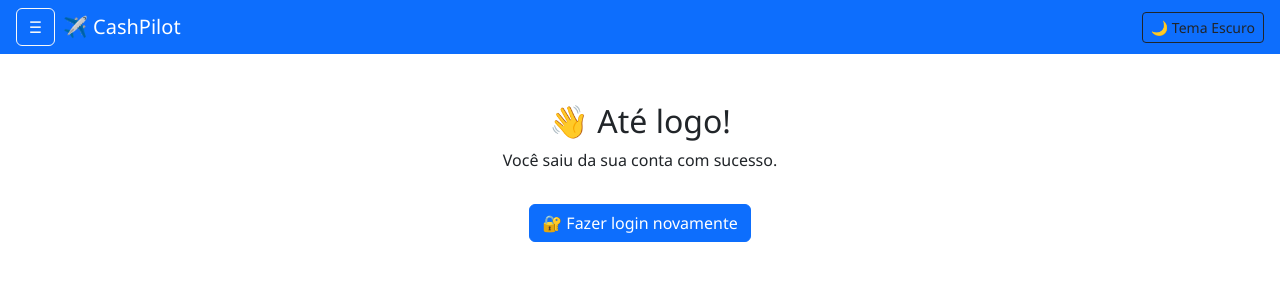
After one commit to botlorien/finance_pwa, a Django app: page /bye/ in a window 1280 px wide. The commit adds this page. Shown: the top 300 px of the page. Run offline with Django 5.2, Linux system fonts and the light colour scheme.

Commit message:
Novas melhorias

```diff
--- a/core/static/css/style.css
+++ b/core/static/css/style.css
@@ -30,3 +30,11 @@ body {
     max-width: 100%;
     height: auto !important;
   }
+
+  .fade-in {
+    animation: fadeIn 0.8s ease-in-out both;
+}
+@keyframes fadeIn {
+    from { opacity: 0; transform: translateY(10px); }
+    to   { opacity: 1; transform: translateY(0); }
+}
--- a/core/templates/base.html
+++ b/core/templates/base.html
@@ -35,7 +35,7 @@
   <link href="https://cdn.jsdelivr.net/npm/bootstrap@5.3.0/dist/css/bootstrap.min.css" rel="stylesheet">
   <link href="{% static 'css/style.css' %}" rel="stylesheet">
 </head>
-<body class="bg-light">
+<body data-bs-theme="light">
 
   <!-- 🔷 MENU TOPO COMUM -->
   <nav class="navbar navbar-expand-lg navbar-dark bg-primary px-3">
@@ -43,6 +43,12 @@
       ☰
     </button>
     <span class="navbar-brand mb-0 h1">✈️ CashPilot</span>
+    <div class="ms-auto">
+      <button class="btn btn-sm" id="toggle-theme" title="Alternar tema">
+        🌙 Tema Escuro
+    </button>
+
+  </div>
     {% block navbar_extra %}{% endblock %}
   </nav>
 
@@ -60,6 +66,15 @@
         <li class="nav-item">
           <a class="nav-link" href="{% url 'dashboard' %}">📊 Dashboard</a>
         </li>
+        <li class="nav-item">
+          <form method="post" action="{% url 'account_logout' %}" class="d-inline">
+            {% csrf_token %}
+            <button type="submit" class="nav-link" onclick="return confirm('Deseja sair da conta?')">
+                🔒 Logout
+            </button>
+          </form>
+
+        </li>
       </ul>
     </div>
   </div>
@@ -70,6 +85,37 @@
 
   <!-- JS -->
   <script src="https://cdn.jsdelivr.net/npm/bootstrap@5.3.0/dist/js/bootstrap.bundle.min.js"></script>
+  <script>
+    const savedTheme = localStorage.getItem('cashpilot-theme') || 'light';
+    document.body.setAttribute('data-bs-theme', savedTheme);
+    const toggleBtn = document.getElementById('toggle-theme');
+
+    function updateThemeUI(theme) {
+        toggleBtn.innerText = theme === 'dark' ? '☀️ Tema Claro' : '🌙 Tema Escuro';
+
+        // Remove classes antigas
+        toggleBtn.classList.remove('btn-outline-light', 'btn-outline-dark');
+
+        // Adiciona classe com base no tema atual
+        if (theme === 'dark') {
+            toggleBtn.classList.add('btn-outline-light');
+        } else {
+            toggleBtn.classList.add('btn-outline-dark');
+        }
+    }
+
+    updateThemeUI(savedTheme);
+
+    toggleBtn.addEventListener('click', () => {
+        const current = document.body.getAttribute('data-bs-theme');
+        const next = current === 'light' ? 'dark' : 'light';
+        document.body.setAttribute('data-bs-theme', next);
+        localStorage.setItem('cashpilot-theme', next);
+        updateThemeUI(next);
+    });
+</script>
+
+
   {% block script %}{% endblock %}
 </body>
 </html>
--- /dev/null
+++ b/core/templates/core/bye.html
@@ -0,0 +1,8 @@
+{% extends 'base.html' %}
+{% block content %}
+<div class="container text-center mt-5">
+    <h2>👋 Até logo!</h2>
+    <p>Você saiu da sua conta com sucesso.</p>
+    <a href="{% url 'account_login' %}" class="btn btn-primary mt-3">🔐 Fazer login novamente</a>
+</div>
+{% endblock %}
--- a/core/templates/core/home.html
+++ b/core/templates/core/home.html
@@ -43,6 +43,9 @@
   <div class="offcanvas-body">
     <a href="{% url 'home' %}" class="btn btn-outline-primary w-100 my-1">🏠 Home</a>
     <a href="{% url 'dashboard' %}" class="btn btn-outline-primary w-100 my-1">📊 Dashboard</a>
+    <a href="{% url 'account_logout' %}" class="btn btn-outline-danger btn-sm" onclick="return confirm('Deseja sair da sua conta?')">
+      🔒 Logout
+  </a>
   </div>
 </div>
 {% endblock %}
--- a/core/urls.py
+++ b/core/urls.py
@@ -20,6 +20,7 @@ urlpatterns = [
     path('deletar-receita/<int:pk>/', views.deletar_receita, name='deletar_receita'),
     path('registro/<int:pk>/excluir/', views.deletar_registro, name='deletar_registro'),
     path('offline/', views.offline, name='offline'),
+    path('bye/', views.bye, name='bye'),
 
 
 ]
--- a/core/views.py
+++ b/core/views.py
@@ -319,3 +319,6 @@ def deletar_registro(request, pk):
 
 def offline(request):
     return render(request, 'core/offline.html')
+
+def bye(request):
+    return render(request, 'core/bye.html')
--- a/finance_pwa/settings.py
+++ b/finance_pwa/settings.py
@@ -83,6 +83,8 @@ TEMPLATES = [
         },
     },
 ]
+
+TEMPLATES[0]['OPTIONS']['debug'] = True
 
 WSGI_APPLICATION = 'finance_pwa.wsgi.application'
 
@@ -183,3 +185,4 @@ PWA_SERVICE_WORKER_PATH = os.path.join(BASE_DIR, 'core', 'static', 'js', 'servic
 
 LOGIN_URL = '/accounts/login/'
 LOGIN_REDIRECT_URL = '/'
+ACCOUNT_LOGOUT_REDIRECT_URL = '/accounts/login/'
```
Also changed, not shown: core/templates/account/login.html (+10 -22 lines), core/templates/socialaccount/login.html (added, +18 -0 lines), core/templates/socialaccount/provider_login.html (added, +14 -0 lines), core/templates/account/login_redirect.html (added).
